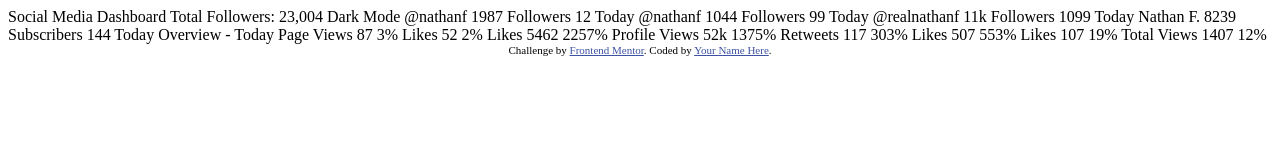
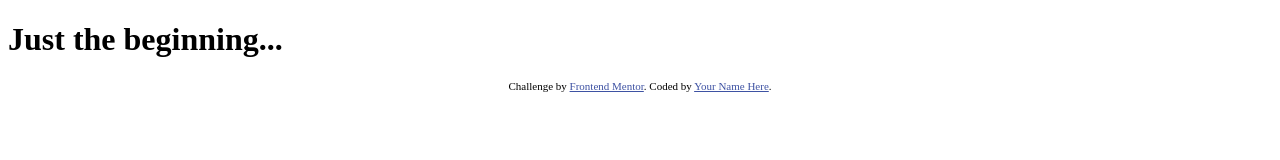
Before and after one commit to IAmSSH/Socal_Media_Dashboard, a plain HTML site: page index.html in a window 1280 px wide. Drawn offline with Linux system fonts and the light colour scheme.

Commit message:
remove boilerplate code

```diff
--- a/index.html
+++ b/index.html
@@ -1,87 +1,37 @@
 <!DOCTYPE html>
 <html lang="en">
   <head>
-  <meta charset="UTF-8">
-  <meta name="viewport" content="width=device-width, initial-scale=1.0"> <!-- displays site properly based on user's device -->
+    <meta charset="UTF-8" />
+    <meta name="viewport" content="width=device-width, initial-scale=1.0" />
+    <!-- displays site properly based on user's device -->
 
-  <link rel="icon" type="image/png" sizes="32x32" href="./images/favicon-32x32.png">
+    <link
+      rel="icon"
+      type="image/png"
+      sizes="32x32"
+      href="./images/favicon-32x32.png"
+    />
 
-  <title>Frontend Mentor | [Challenge Name Here]</title>
+    <title>Frontend Mentor | Social Media Dashboard</title>
 
-  <!-- Feel free to remove these styles or customise in your own stylesheet 👍 -->
     <style>
-    .attribution { font-size: 11px; text-align: center; }
-    .attribution a { color: hsl(228, 45%, 44%); }
+      .attribution {
+        font-size: 11px;
+        text-align: center;
+      }
+      .attribution a {
+        color: hsl(228, 45%, 44%);
+      }
     </style>
   </head>
   <body>
-
-  Social Media Dashboard
-  Total Followers: 23,004
-
-  Dark Mode
-
-
-
-  @nathanf
-  1987
-  Followers
-  12 Today
-
-  @nathanf
-  1044
-  Followers
-  99 Today
-
-  @realnathanf
-  11k
-  Followers
-  1099 Today
-
-  Nathan F.
-  8239
-  Subscribers
-  144 Today
-
-
-
-  Overview - Today
-
-  Page Views
-  87
-  3%
-
-  Likes
-  52
-  2%
-
-  Likes
-  5462
-  2257%
-
-  Profile Views
-  52k
-  1375%
-
-  Retweets
-  117
-  303%
-
-  Likes
-  507
-  553%
-
-  Likes
-  107
-  19%
-
-  Total Views
-  1407
-  12%
+    <h1>Just the beginning...</h1>
 
     <div class="attribution">
-    Challenge by <a href="https://www.frontendmentor.io?ref=challenge" target="_blank">Frontend Mentor</a>.
-    Coded by <a href="#">Your Name Here</a>.
+      Challenge by
+      <a href="https://www.frontendmentor.io?ref=challenge" target="_blank"
+        >Frontend Mentor</a
+      >. Coded by <a href="#">Your Name Here</a>.
     </div>
   </body>
 </html>
```
Lines whose indentation alone changed are shown as unchanged.
